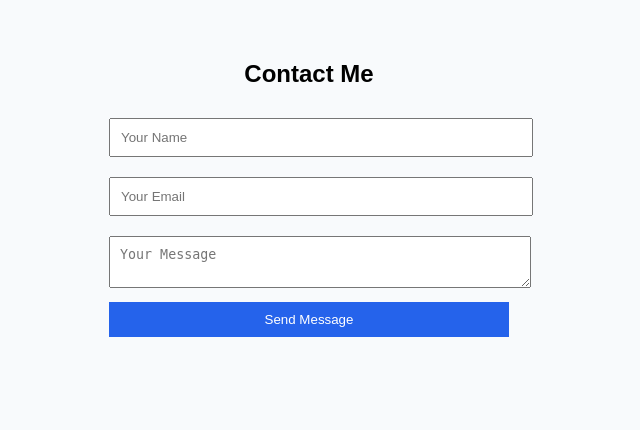
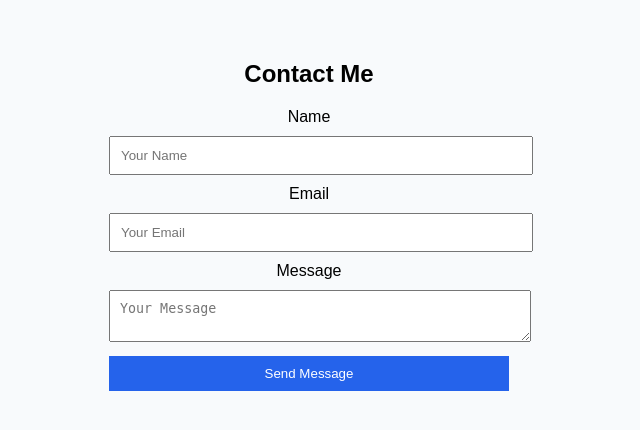
Before and after one commit to priyakumari2105/portfolio-website, a Flask app: page /contact in a window 1280 px wide. Shown: the part 98-528 px from the top of the page, without its empty margins (331-971 px from the left). Run offline with Flask 3, Linux system fonts and the light colour scheme.

Commit message:
Initial commit - portfolio project

```diff
--- a/app.py
+++ b/app.py
@@ -36,3 +36,5 @@ def submit():
     conn.close()
 
     return "Message Saved Successfully!"
+if __name__ == "__main__":
+    app.run(debug=True)
--- a/templates/contact.html
+++ b/templates/contact.html
@@ -18,10 +18,17 @@
   <section class="contact">
     <h1>Contact Me</h1>
 
-    <form action="https://your-app.onrender.com/submit" method="POST">
+    <form action="/submit" method="POST">
+
+      <label>Name</label>
       <input type="text" name="name" placeholder="Your Name" required>
+
+      <label>Email</label>
       <input type="email" name="email" placeholder="Your Email" required>
+
+      <label>Message</label>
       <textarea name="message" placeholder="Your Message" required></textarea>
+
       <button type="submit">Send Message</button>
     </form>
   </section>
--- a/templates/index.html
+++ b/templates/index.html
@@ -18,7 +18,7 @@
 
   <!-- Hero -->
   <header class="hero">
-    <h1>Hi, CI/CD FINAL TEST👋</h1>
+    <h1>Hi, I 'm Priya👋</h1>
     <p>BCA Student | Web Developer | Tech Enthusiast</p>
   </header>
 
```
Also changed, not shown: database.db, 1 other file.
